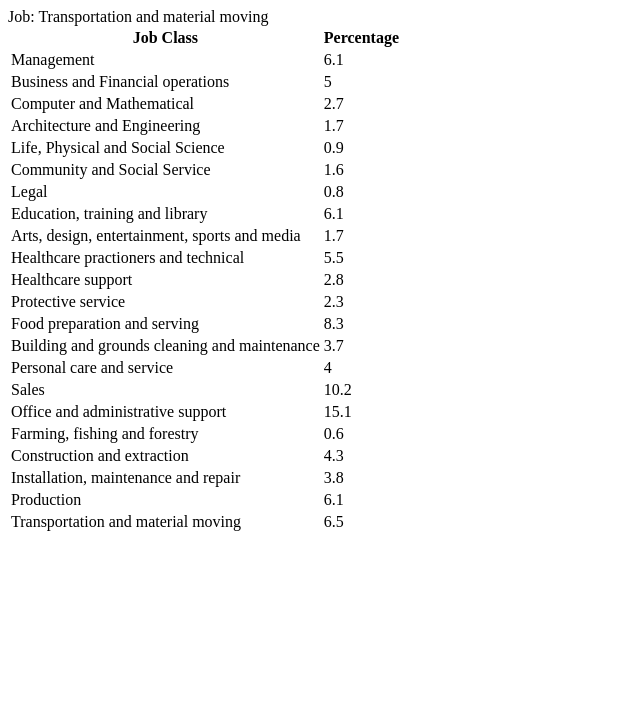
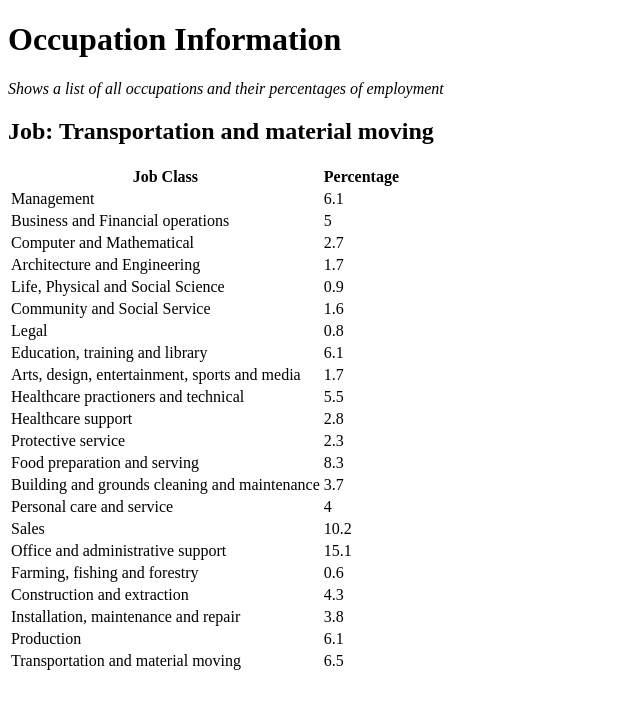
Before and after one commit to MaiRR/MaiR, a Flask app: page /occupations in a window 1280 px wide. Shown: the top 709 px of the page, without its empty margins (0-640 px from the left). Run offline with Flask 2, Linux system fonts and the light colour scheme.

Commit message:
fixed hw

```diff
--- a/10_occupy_flask_st/app.py
+++ b/10_occupy_flask_st/app.py
@@ -5,6 +5,8 @@
 
 from flask import Flask, render_template
 from csv import reader
+# Import handling for converting csv to a weighted list
+# and choosing a random occupation by weight
 from util.occupation_handling import csv_to_weighted_list, \
         weighted_choice, read_file
 
@@ -20,8 +22,10 @@ def occupations():
     csv_file = 'data/occupations.csv'
     # Strip out first and last lines
     rows = csv_to_list(csv_file)[1:-1]
+    # Reads CSV file
     occupations = read_file(csv_file)
     weighted_list = csv_to_weighted_list(occupations)
+    # Get job by weight
     job = weighted_choice(weighted_list)
     return render_template('occupation_template.html', rows=rows, job=job)
 
--- a/10_occupy_flask_st/templates/occupation_template.html
+++ b/10_occupy_flask_st/templates/occupation_template.html
@@ -4,7 +4,10 @@
     <title>Occupations</title>
   </head>
   <body>
-    Job: {{ job }}
+	<h1> Occupation Information </h1>
+    <i> Shows a list of all occupations and their percentages of employment </i>
+    <br/>
+    <h2>Job: {{ job }}</h2>
     <table>
       <tr>
         <th>Job Class</th>
```
